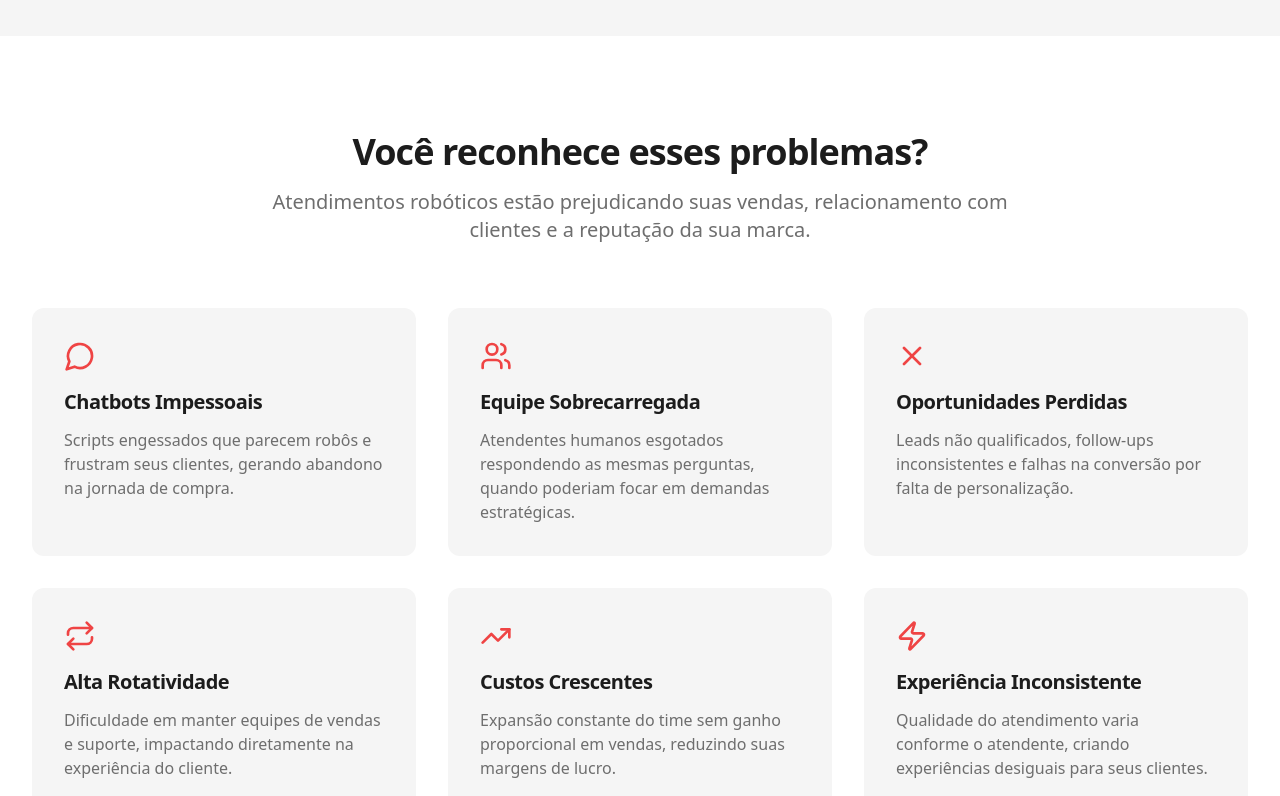
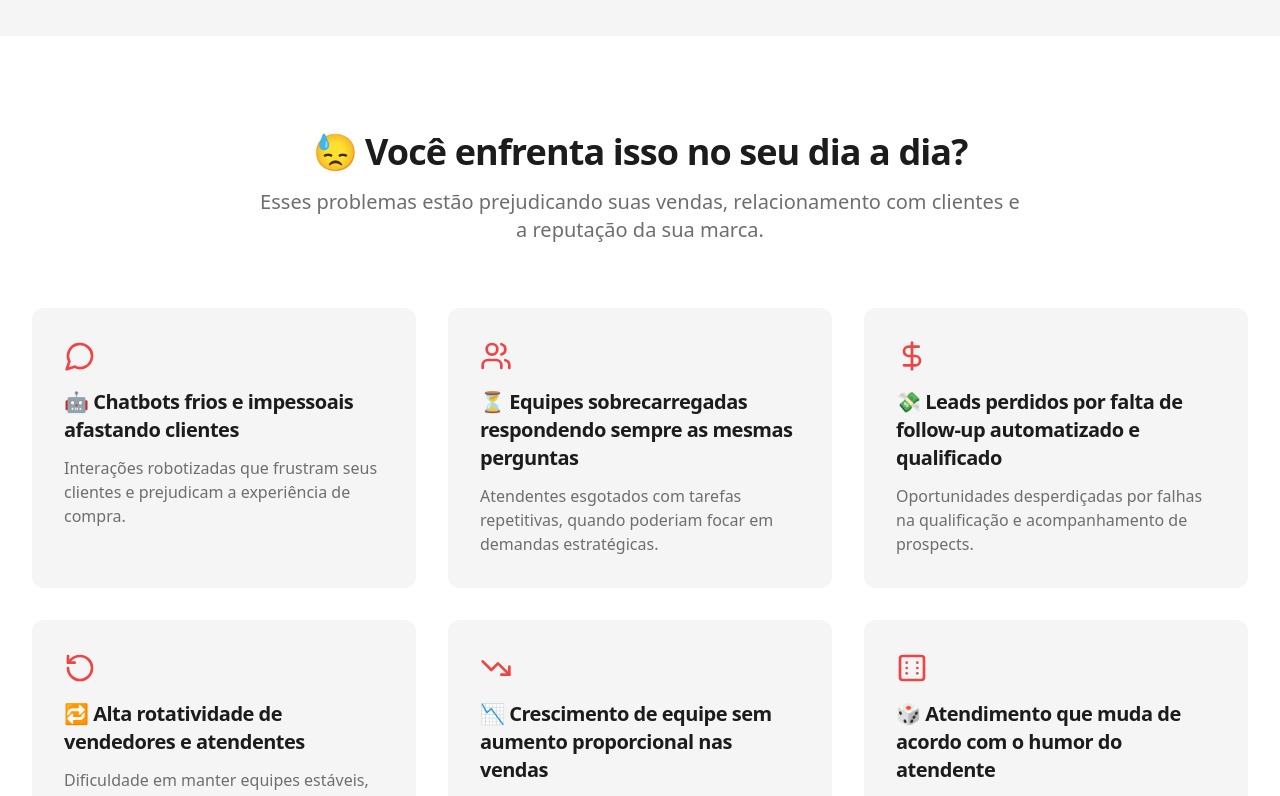
Before and after one commit to 7Beeai/bee-ai-conversations-flow, a React (Vite) app: page / in a window 1280 px wide. Shown: the part 660-1456 px from the top of the page. Built offline with nearby package versions, Linux system fonts and the light colour scheme.

Commit message:
Refactor problem section
Update the problem section with new content and design elements.

```diff
--- a/src/components/ProblemSection.tsx
+++ b/src/components/ProblemSection.tsx
@@ -1,5 +1,5 @@
 
-import { MessageCircle, Users, X, Repeat, TrendingUp, Zap } from "lucide-react";
+import { MessageCircle, Users, DollarSign, RotateCcw, TrendingDown, Dice6 } from "lucide-react";
 import DemoButton from "./DemoButton";
 
 const ProblemSection = () => {
@@ -7,52 +7,54 @@ const ProblemSection = () => {
     <section className="section bg-white" id="problemas">
       <div className="container">
         <div className="text-center mb-16">
-          <h2 className="mb-4">Você reconhece esses problemas?</h2>
+          <h2 className="mb-4">😓 Você enfrenta isso no seu dia a dia?</h2>
           <p className="text-secondary-text text-xl max-w-3xl mx-auto">
-            Atendimentos robóticos estão prejudicando suas vendas, relacionamento com clientes e a reputação da sua marca.
+            Esses problemas estão prejudicando suas vendas, relacionamento com clientes e a reputação da sua marca.
           </p>
         </div>
 
         <div className="grid md:grid-cols-2 lg:grid-cols-3 gap-8">
           <ProblemCard
-            title="Chatbots Impessoais"
-            description="Scripts engessados que parecem robôs e frustram seus clientes, gerando abandono na jornada de compra."
+            title="🤖 Chatbots frios e impessoais afastando clientes"
+            description="Interações robotizadas que frustram seus clientes e prejudicam a experiência de compra."
             icon={<MessageCircle className="h-8 w-8 text-red-500" />}
           />
 
           <ProblemCard
-            title="Equipe Sobrecarregada"
-            description="Atendentes humanos esgotados respondendo as mesmas perguntas, quando poderiam focar em demandas estratégicas."
+            title="⏳ Equipes sobrecarregadas respondendo sempre as mesmas perguntas"
+            description="Atendentes esgotados com tarefas repetitivas, quando poderiam focar em demandas estratégicas."
             icon={<Users className="h-8 w-8 text-red-500" />}
           />
 
           <ProblemCard
-            title="Oportunidades Perdidas"
-            description="Leads não qualificados, follow-ups inconsistentes e falhas na conversão por falta de personalização."
-            icon={<X className="h-8 w-8 text-red-500" />}
+            title="💸 Leads perdidos por falta de follow-up automatizado e qualificado"
+            description="Oportunidades desperdiçadas por falhas na qualificação e acompanhamento de prospects."
+            icon={<DollarSign className="h-8 w-8 text-red-500" />}
           />
 
           <ProblemCard
-            title="Alta Rotatividade"
-            description="Dificuldade em manter equipes de vendas e suporte, impactando diretamente na experiência do cliente."
-            icon={<Repeat className="h-8 w-8 text-red-500" />}
+            title="🔁 Alta rotatividade de vendedores e atendentes"
+            description="Dificuldade em manter equipes estáveis, impactando diretamente na experiência do cliente."
+            icon={<RotateCcw className="h-8 w-8 text-red-500" />}
           />
 
           <ProblemCard
-            title="Custos Crescentes"
-            description="Expansão constante do time sem ganho proporcional em vendas, reduzindo suas margens de lucro."
-            icon={<TrendingUp className="h-8 w-8 text-red-500" />}
+            title="📉 Crescimento de equipe sem aumento proporcional nas vendas"
+            description="Expansão constante do time sem ganho proporcional em resultados, reduzindo suas margens."
+            icon={<TrendingDown className="h-8 w-8 text-red-500" />}
           />
 
           <ProblemCard
-            title="Experiência Inconsistente"
-            description="Qualidade do atendimento varia conforme o atendente, criando experiências desiguais para seus clientes."
-            icon={<Zap className="h-8 w-8 text-red-500" />}
+            title="🎲 Atendimento que muda de acordo com o humor do atendente"
+            description="Qualidade inconsistente do atendimento, criando experiências desiguais para seus clientes."
+            icon={<Dice6 className="h-8 w-8 text-red-500" />}
           />
         </div>
 
         <div className="mt-12 text-center">
-          <DemoButton className="text-lg py-4 px-6" />
+          <DemoButton className="text-lg py-4 px-6">
+            👉 Veja na prática como a 7Bee.AI resolve isso
+          </DemoButton>
         </div>
       </div>
     </section>
```
